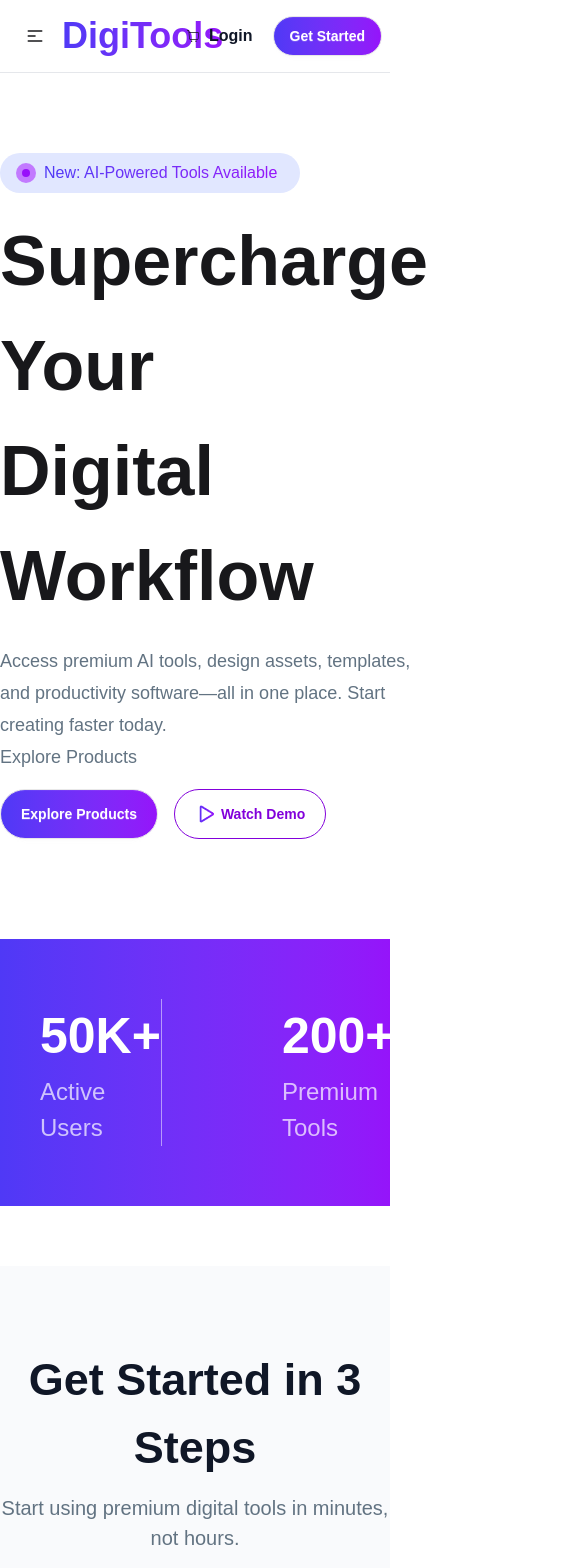
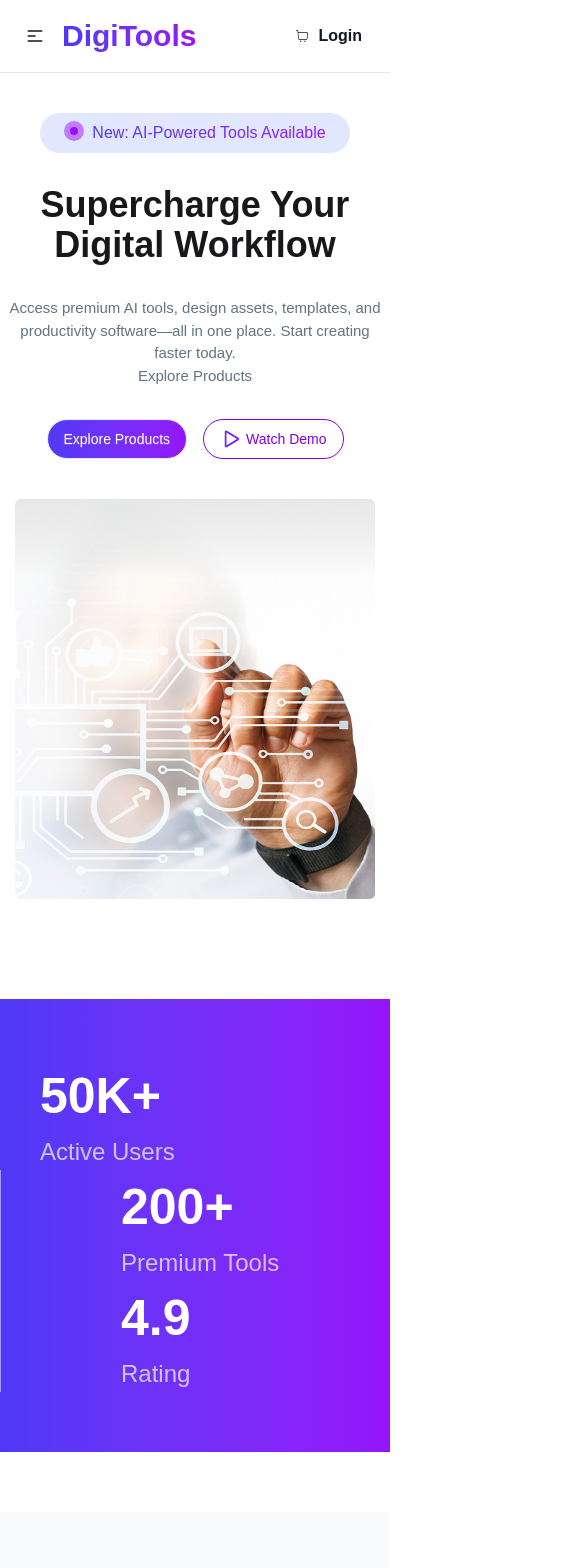
Before and after one commit to shawon2911/B13-A06-digitools, a React (Vite) app: page / in a window 390 px wide. Shown: the top 1568 px of the page, 585 px wide, since content can reach past the window. Built offline with nearby package versions, Linux system fonts and the light colour scheme.

Commit message:
navbar and banner part responsive

```diff
--- a/src/Components/Banner/Banner.jsx
+++ b/src/Components/Banner/Banner.jsx
@@ -3,34 +3,36 @@ import playBtn from "../../assets/play.png"
 import banner from "../../assets/banner.png"
 const Banner = () => {
   return (
-    <div className="container mx-auto py-10 mt-10 flex items-center justify-around">
-      <div className="banner-left space-y-4">
-        <div className="flex  items-center gap-2 bg-[#E1E7FF] py-2 px-4 rounded-full max-w-[300px]">
+    <div className="md:container md:mx-auto py-10 md:mt-10 flex flex-col lg:flex-row lg:items-center lg:justify-around">
+      <div className="banner-left space-y-8 md:space-y-4">
+        <div className="flex justify-center   md:items-center  gap-2 bg-[#E1E7FF] py-2 px-4 mx-10 md:mx-0 rounded-full md:max-w-[300px]">
           <div className="h-5 w-5 bg-purple-400 rounded-full flex justify-center items-center  ">
             <span className="w-2 h-2 bg-purple-600 rounded-full "></span>
           </div>
 
-          <h3 className="font-medium bg-linear-to-r from-[#4F39F6] to-[#9514FA] bg-clip-text text-transparent ">
+
+            <h3 className="font-medium bg-linear-to-r from-[#4F39F6] to-[#9514FA] bg-clip-text text-transparent ">
             New: AI-Powered Tools Available
           </h3>
+
         </div>
-        <h1 className="font-bold text-[70px] ">
+        <h1 className="font-bold text-center md:text-left text-4xl md:text-[70px] ">
           Supercharge Your <br /> Digital Workflow
         </h1>
-        <div className="text-[18px] text-[#627382] max-w-[610px] leading-8">
+        <div className="text-[15px] md:text-[18px] text-[#627382] text-center md:text-left max-w-[610px] md:leading-8">
           <p >
             Access premium AI tools, design assets, templates, and productivity
             software—all in one place. Start creating faster today.
           </p>
           <p>Explore Products</p>
         </div>
-        <div className="flex items-center gap-4">
-            <button className="btn font-bold text-white bg-linear-to-r from-[#4F39F6] to-[#9514FA] rounded-full py-6 px-5 ">Explore Products</button>
-            <button className="btn btn-outline bg-transparent font-bold text-purple-700 rounded-full py-6 px-5 "><img src={playBtn} alt=""  />Watch Demo</button>
+        <div className="flex justify-center md:justify-start items-center gap-4">
+            <button className="btn font-medium md:font-bold text-white bg-linear-to-r from-[#4F39F6] to-[#9514FA] rounded-full md:py-6 md:px-5 ">Explore Products</button>
+            <button className="btn btn-outline bg-transparent font-medium md:font-bold text-purple-700 rounded-full md:py-6 md:px-5 "><img src={playBtn} alt=""  />Watch Demo</button>
         </div>
       </div>
-      <div className="banner-right ">
-        <img src={banner} alt="" className=""/>
+      <div className="banner-right mt-10 md:mt-0 ">
+        <img src={banner} alt="" className="h-100 w-90 mx-auto md:mx-0 md:h-auto md:w-auto"/>
       </div>
     </div>
   );
--- a/src/Components/Banner/UserCount.jsx
+++ b/src/Components/Banner/UserCount.jsx
@@ -3,7 +3,7 @@ import React from 'react';
 const UserCount = () => {
     return (
         <div className='bg-linear-to-r from-[#4F39F6] to-[#9514FA] py-15 my-15'>
-            <div className='container mx-auto flex justify-around items-center'>
+            <div className='md:container md:mx-auto flex flex-col md:flex-row md:justify-around md:items-center'>
                 <div className='pl-10'>
                     <h2 className='font-extrabold text-[50px] text-white'>50K+</h2>
                     <p className='font-medium text-[24px] text-white/70'>Active Users</p>
--- a/src/Components/Footer.jsx
+++ b/src/Components/Footer.jsx
@@ -7,11 +7,11 @@ const Footer = () => {
   return (
     <div className="bg-[#101727] py-30">
       <div className="container mx-auto">
-        <div className="text-white flex justify-between items-start">
+        <div className="text-white grid grid-cols-2 md:flex md:justify-between md:items-start">
           {/* digitools */}
           <div className="space-y-4">
             <h3 className="font-bold text-5xl text-white">DigiTools</h3>
-            <p className="text-white/70 max-w-[350px]">
+            <p className="text-white/70 max-w-[350px] leading-8">
               Premium digital tools for creators, professionals, and businesses.
               Work smarter with our suite of powerful tools.
             </p>
@@ -58,11 +58,11 @@ const Footer = () => {
         </div>
 
         <div className="divider divider-neutral mt-20 mb-20"></div>
-        <div className="text-white/50 flex justify-between items-center">
+        <div className="text-white/50 flex flex-col md:flex-row md:justify-between md:items-center">
           <div>
             <h4>© 2026 Digitools. All rights reserved.</h4>
           </div>
-          <div className="flex justify-between items-center gap-10">
+          <div className="flex justify-between items-center  md:gap-10">
             <h4>Privacy Policy</h4>
             <h4>Terms of Service</h4>
             <h4>Cookies</h4>
--- a/src/Components/Navbar/Navbar.jsx
+++ b/src/Components/Navbar/Navbar.jsx
@@ -4,7 +4,7 @@ import { CiShoppingCart } from "react-icons/ci";
 const Navbar = () => {
   return (
     <div className="border-b border-gray-200">
-      <div className="navbar bg-base-100  container mx-auto py-4">
+      <div className="navbar bg-base-100  md:container md:mx-auto py-4">
         <div className="navbar-start">
           <div className="dropdown">
             <div tabIndex={0} role="button" className="btn btn-ghost lg:hidden">
@@ -43,9 +43,13 @@ const Navbar = () => {
               <li>
                 <a className="font-semibold text-[#101727]">FAQ</a>
               </li>
+             <li>
+               <a className="btn bg-linear-to-r from-[#4F39F6] to-[#9514FA] text-white rounded-full  ">Get Started</a>
+             </li>
             </ul>
+
           </div>
-          <a className="font-bold text-4xl bg-linear-to-r from-[#4F39F6] to-[#9514FA] bg-clip-text text-transparent">DigiTools</a>
+          <a className="font-bold text-3xl md:text-4xl bg-linear-to-r from-[#4F39F6] to-[#9514FA] bg-clip-text text-transparent">DigiTools</a>
         </div>
         <div className="navbar-center hidden lg:flex">
           <ul className="menu menu-horizontal px-1">
@@ -67,11 +71,11 @@ const Navbar = () => {
           </ul>
         </div>
         <div className="navbar-end gap-5">
-          <div className="flex items-center gap-2">
+          <div className="flex items-center gap-2 mr-5 md:mr-0">
             <CiShoppingCart/>
             <h3 className="font-semibold text-[#101727]">Login</h3>
           </div>
-          <button className="btn bg-linear-to-r from-[#4F39F6] to-[#9514FA] text-white rounded-full">Get Started</button>
+          <button className="btn bg-linear-to-r from-[#4F39F6] to-[#9514FA] text-white rounded-full hidden md:block">Get Started</button>
         </div>
       </div>
     </div>
--- a/src/Components/PricingCard.jsx
+++ b/src/Components/PricingCard.jsx
@@ -12,7 +12,7 @@ const PricingCard = () => {
             Choose the plan that fits your needs. Upgrade or downgrade anytime.
           </p>
         </div>
-        <div className="grid grid-cols-3 py-10 mt-5">
+        <div className="grid grid-cols-1 md:grid-cols-2 lg:grid-cols-3 py-10 mt-5">
             {/* card 1 */}
           <div className="card w-96 bg-[#F9FAFC] shadow-sm rounded-3xl">
             <div className="card-body">
--- a/src/Components/StepsCard.jsx
+++ b/src/Components/StepsCard.jsx
@@ -16,7 +16,7 @@ const StepsCard = () => {
           </p>
         </div>
 
-        <div className="grid grid-cols-3 gap-1 mt-15">
+        <div className="grid grid-cols-1 md:grid-cols-2 lg:grid-cols-3 gap-1 mt-15">
           {/* this is the steps card-1 */}
           <div className="bg-white shadow-sm pt-5 pb-20 px-8 max-w-[380px] rounded-2xl">
             <div className="flex justify-end items-center">
--- a/src/Components/Workflow.jsx
+++ b/src/Components/Workflow.jsx
@@ -3,7 +3,7 @@ import React from 'react';
 const Workflow = () => {
     return (
         <div className='bg-linear-to-r from-[#4F39F6] to-[#9514FA] py-30 mt-15'>
-            <div className='container mx-auto text-center space-y-6 flex flex-col items-center'>
+            <div className='md:container md:mx-auto text-center space-y-6 flex flex-col items-center'>
                 <h2 className='font-extrabold text-[40px] text-white'>Ready to Transform Your Workflow?</h2>
                 <p className='text-white/70 max-w-[500px]'>Join thousands of professionals who are already using Digitools to work smarter.Start your free trial today.</p>
                 <div className='flex items-center gap-5 text-center justify-center pt-5'>
```
